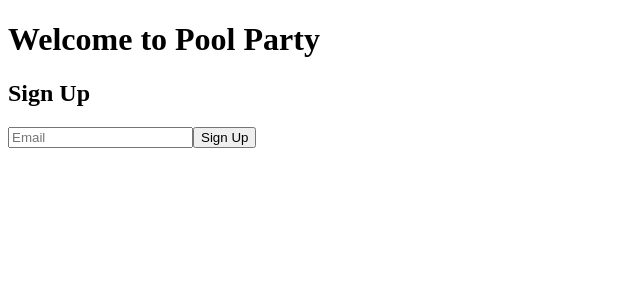
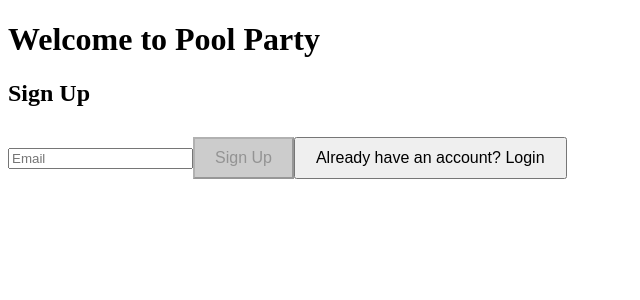
Before and after one commit to Haychiboy/Pool_Party, a Vue app: page /signup in a window 1280 px wide. Shown: the top 300 px of the page, without its empty margins (0-640 px from the left). Built offline with nearby package versions, Linux system fonts and the light colour scheme.

Commit message:
Added email validation to Sign Up button

```diff
--- a/src/components/HomeComponent.vue
+++ b/src/components/HomeComponent.vue
@@ -1,16 +1,36 @@
 <template>
-  <div>
-    <h2>Home Page</h2>
-    <p>This is a test to confirm the router and component setup.</p>
+  <div class="home">
+    <h1>Welcome to Pool Party</h1>
+    <p>Select an option below to get started:</p>
+
+    <!-- Button to navigate to /login page -->
+    <button @click="goToLogin">Login</button>
+
+    <!-- Button to navigate to /signup page -->
+    <button @click="goToSignup">Sign Up</button>
   </div>
 </template>
 
 <script>
 export default {
-  name: 'HomeComponent'
+  name: 'HomeComponent',
+  methods: {
+    goToLogin() {
+      this.$router.push('/login'); // Navigate to login page
+    },
+    goToSignup() {
+      this.$router.push('/signup'); // Navigate to signup page
+    }
+  }
 };
 </script>
 
 <style scoped>
-  /* Optional: Add any styles here */
+/* Style the buttons as you like */
+button {
+  margin: 10px;
+  padding: 10px 20px;
+  font-size: 16px;
+  cursor: pointer;
+}
 </style>
--- a/src/components/LoginComponent.vue
+++ b/src/components/LoginComponent.vue
@@ -10,6 +10,9 @@
 
     <!-- Google Sign-In Button -->
     <button @click="loginWithGoogle">Sign in with Google</button>
+
+    <!-- Sign Up Button -->
+    <button @click="goToSignup">Don't have an account? Sign Up</button>
   </div>
 </template>
 
@@ -43,12 +46,17 @@ export default {
       } catch (error) {
         this.errorMessage = error.message;
       }
+    },
+    goToSignup() {
+      this.$router.push('/signup'); // Navigate to signup page
     }
   }
-
 };
 </script>
 
 <style scoped>
 /* Optional styling */
+button {
+  margin-top: 10px;
+}
 </style>
--- a/src/components/RegistrationStart.vue
+++ b/src/components/RegistrationStart.vue
@@ -2,7 +2,12 @@
   <div>
     <h2>Sign Up</h2>
     <input type="email" v-model="email" placeholder="Email" required />
-    <button @click="goToPersonalDetails">Sign Up</button>
+
+    <!-- Sign Up Button disabled until a valid email is entered -->
+    <button :disabled="!isValidEmail" @click="goToPersonalDetails">Sign Up</button>
+
+    <!-- Login Button placed directly below Sign Up button -->
+    <button @click="goToLogin">Already have an account? Login</button>
   </div>
 </template>
 
@@ -15,11 +20,35 @@ export default {
       email: ''
     };
   },
+  computed: {
+    isValidEmail() {
+      // Regular expression to check for a valid email format
+      const emailPattern = /^[^\s@]+@[^\s@]+\.[^\s@]+$/;
+      return emailPattern.test(this.email);
+    }
+  },
   methods: {
     goToPersonalDetails() {
       store.email = this.email; // Store the email in shared state
       this.$router.push('/signup/details');
+    },
+    goToLogin() {
+      this.$router.push('/login'); // Navigate to login page
     }
   }
 };
 </script>
+
+<style scoped>
+/* Button styling */
+button {
+  margin-top: 10px;
+  padding: 10px 20px;
+  font-size: 16px;
+}
+
+button:disabled {
+  background-color: #ccc; /* Greyed out background */
+  cursor: not-allowed; /* Changes cursor to indicate it's disabled */
+}
+</style>
```
Lines whose indentation alone changed are shown as unchanged.
